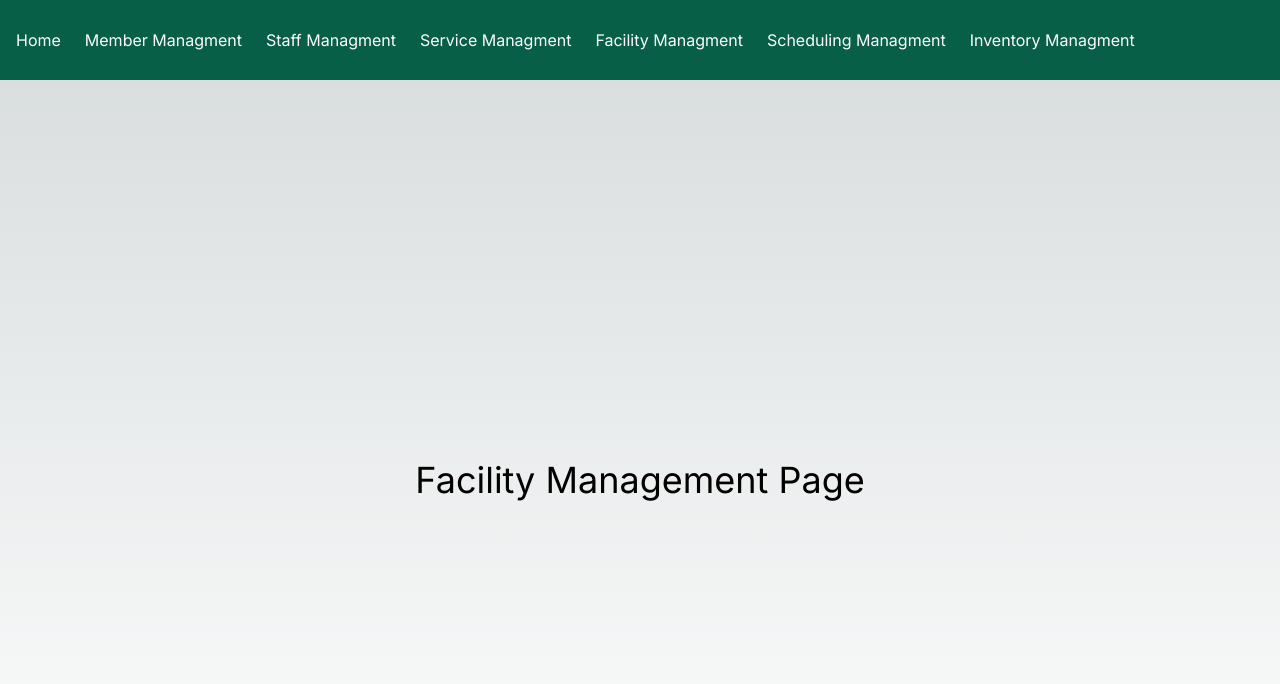
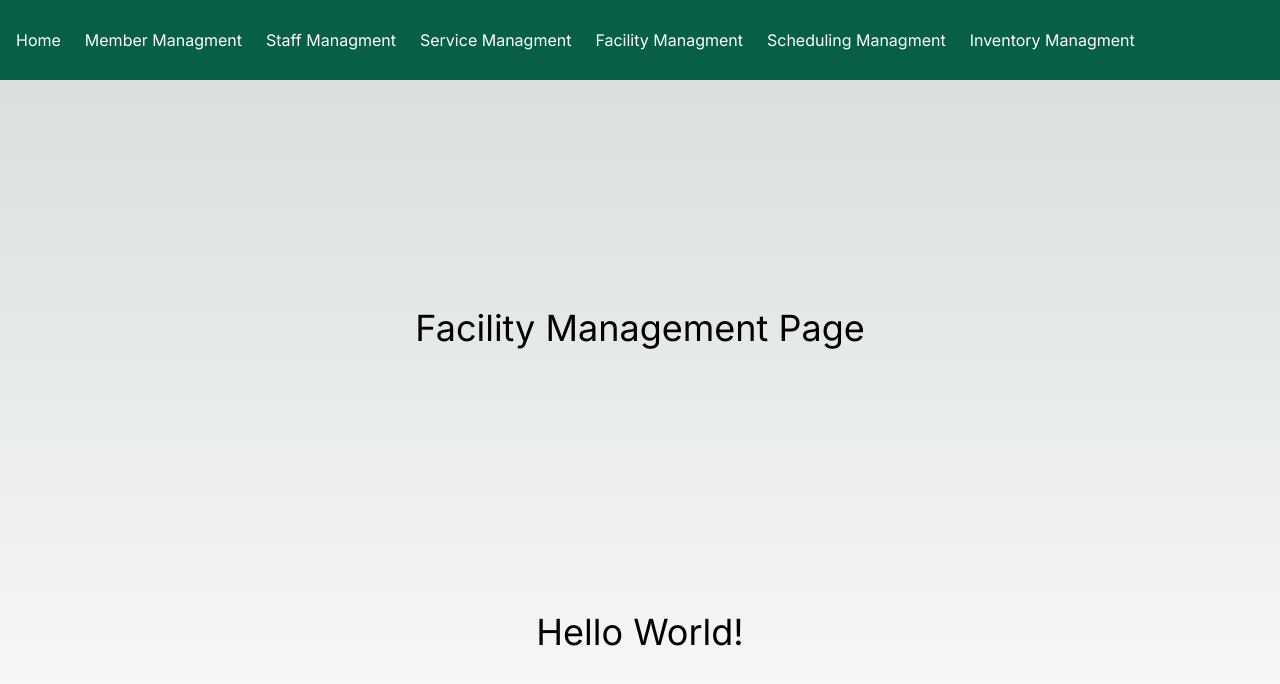
Before and after one commit to VinKnee13/vinknee13, a Next.js app: page /facility in a window 1280 px wide. Shown: the top 684 px of the page. Built offline with nearby package versions, Linux system fonts and the light colour scheme.

Commit message:
Update page.tsx (#1)

```diff
--- a/src/app/facility/page.tsx
+++ b/src/app/facility/page.tsx
@@ -5,6 +5,8 @@ export default function facilityManagment() {
     return (
         <main className="flex min-h-screen flex-col items-center justify-around p-24">
             <h1 className="text-4xl">Facility Management Page</h1>
+            <h2 className="text-4xl">Hello World!</h2>
+
         </main>
     );
 }
```
